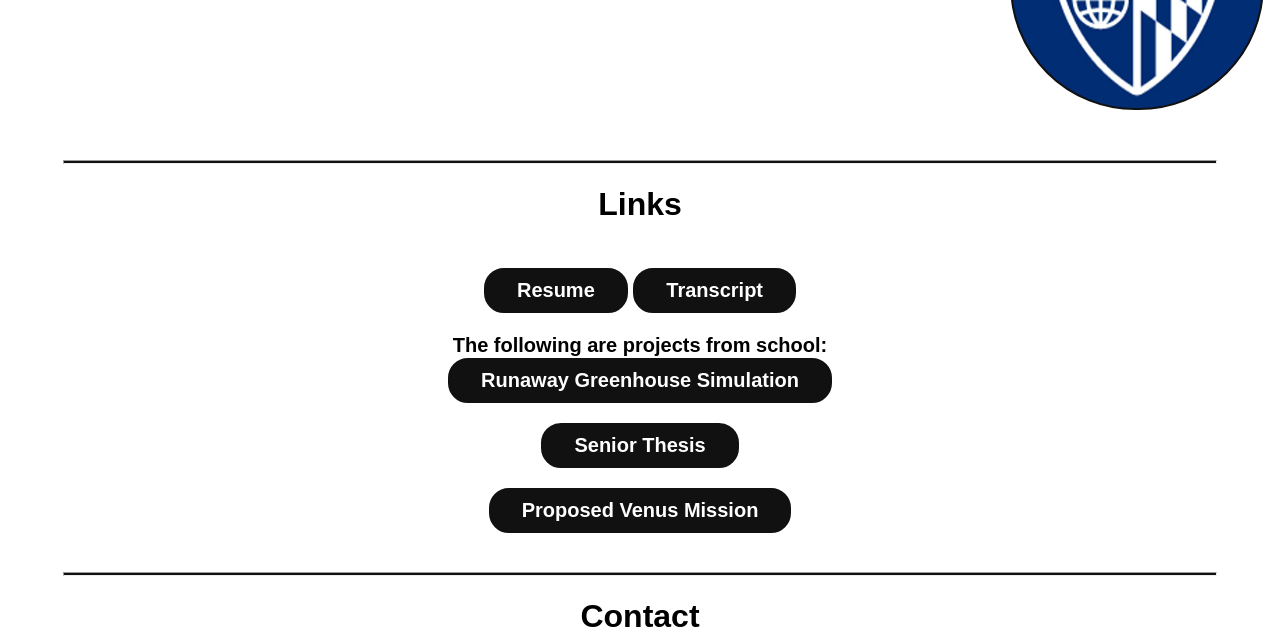
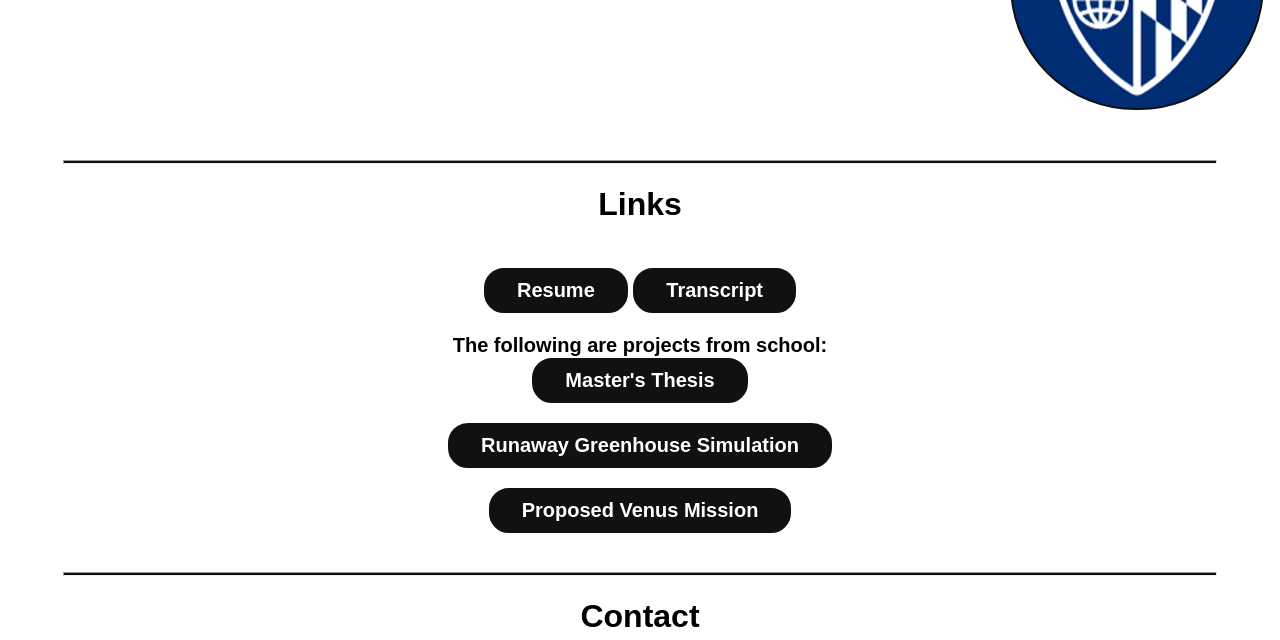
Before and after one commit to nmehrle/nmehrle.github.io, a plain HTML site: page index.html in a window 1280 px wide. Shown: the part 1354-1994 px from the top of the page. Drawn offline with nearby package versions, Linux system fonts and the light colour scheme.

Commit message:
changed senior to master on thesis

```diff
--- a/index.html
+++ b/index.html
@@ -115,11 +115,11 @@
 							The following are projects from school:
 						</div>
 						<div class="learnMoreCont">
-							<a href="greenhouse.html" class="linTrans dropDownBack learnMoreBlock"> Runaway Greenhouse Simulation </a>
+							<a href="MehrleThesis.pdf" class="linTrans dropDownBack learnMoreBlock"> Master's Thesis </a>
 						</div>
 						<br>
 						<div class="learnMoreCont">
-							<a href="MehrleThesis.pdf" class="linTrans dropDownBack learnMoreBlock"> Senior Thesis </a>
+							<a href="greenhouse.html" class="linTrans dropDownBack learnMoreBlock"> Runaway Greenhouse Simulation </a>
 						</div>
 						<br>
 						<div class="learnMoreCont">
```
Also changed, not shown: 1 other file.
